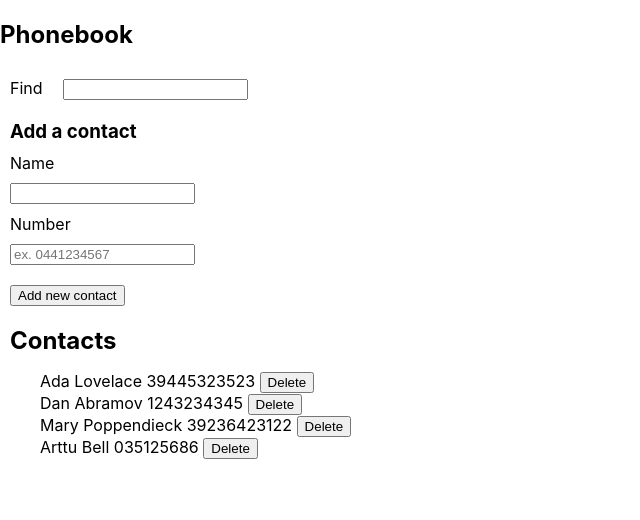
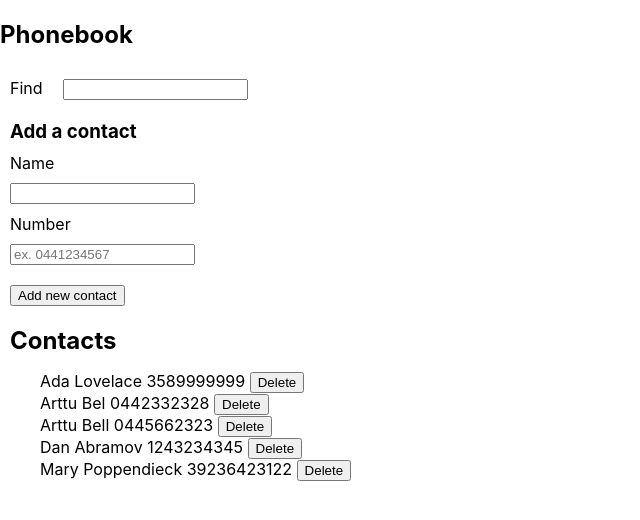
Before and after one commit to Rostislav013/full_stack_open_2020, a React (Create React App) app in the folder part2/phonebook/: page / in a window 1280 px wide. Shown: the top 520 px of the page, without its empty margins (0-640 px from the left). Built offline with nearby package versions, Linux system fonts and the light colour scheme; data requests are answered from the project's data file.

Commit message:
2.18 step10 add ability to update number

```diff
--- a/part2/phonebook/db.json
+++ b/part2/phonebook/db.json
@@ -2,7 +2,7 @@
   "persons": [
     {
       "name": "Ada Lovelace",
-      "number": "39445323523",
+      "number": "3589999999",
       "id": 2
     },
     {
@@ -17,8 +17,13 @@
     },
     {
       "name": "Arttu Bell",
-      "number": "035125686",
+      "number": "0445662323",
       "id": "_1l3oe8h4k"
+    },
+    {
+      "name": "Arttu Bel",
+      "number": "0442332328",
+      "id": "_xnn518rmj"
     }
   ]
 }
--- a/part2/phonebook/src/App.js
+++ b/part2/phonebook/src/App.js
@@ -17,7 +17,7 @@ const App = () => {
   const [newName, setNewName] = useState("");
   const [newNumber, setNewNumber] = useState("");
 
-  // for Filtering
+  // for Filtering (FIND)
   const [showAll, setShowAll] = useState(true);
   const [filt_name, setFilt_name] = useState("");
 
@@ -33,11 +33,11 @@ const App = () => {
   };
 
   const handleNewName = (event) => {
-    console.log(event.target.value);
+    //console.log(event.target.value);
     setNewName(event.target.value);
   };
   const handleNewNumber = (event) => {
-    console.log(event.target.value);
+    // console.log(event.target.value);
     setNewNumber(event.target.value);
   };
   const addPerson = (event) => {
@@ -52,7 +52,14 @@ const App = () => {
     if (newName === "" || newNumber === "") {
       alert("Type a name with number");
     } else if (names.includes(newName)) {
-      alert(`${newName} is already in phonebook.`);
+      if (
+        window.confirm(
+          `${newName} is already added to phonebook, replace the old number with a new one?`
+        )
+      ) {
+        const idUpdate = persons.find((element) => element.name === newName).id;
+        handleUpdateNumber(idUpdate, personObject);
+      }
     } else {
       personService.create(personObject).then((returnedPerson) => {
         setPersons(persons.concat(returnedPerson));
@@ -60,6 +67,21 @@ const App = () => {
         setNewNumber("");
       });
     }
+  };
+  const handleUpdateNumber = (id) => {
+    const personObject = {
+      name: newName,
+      number: newNumber,
+      id: id,
+    };
+
+    personService.update(id, personObject).then((returnedPerson) => {
+      setPersons(
+        persons.filter((person) => person.id !== id).concat(returnedPerson)
+      );
+      setNewName("");
+      setNewNumber("");
+    });
   };
 
   const handleDelete = (id) => {
--- a/part2/phonebook/src/Components/Persons.js
+++ b/part2/phonebook/src/Components/Persons.js
@@ -4,12 +4,14 @@ const Persons = ({ persons, handleDelete }) => {
   return (
     <div>
       <ul>
-        {persons.map((person, i) => (
-          <li key={person.name} style={{ listStyle: "none" }}>
-            {person.name} {person.number}{" "}
-            <button onClick={() => handleDelete(person.id)}>Delete</button>
-          </li>
-        ))}
+        {persons
+          .sort((a, b) => (a.name > b.name ? 1 : b.name > a.name ? -1 : 0))
+          .map((person, i) => (
+            <li key={person.name} style={{ listStyle: "none" }}>
+              {person.name} {person.number}{" "}
+              <button onClick={() => handleDelete(person.id)}>Delete</button>
+            </li>
+          ))}
       </ul>
     </div>
   );
```
